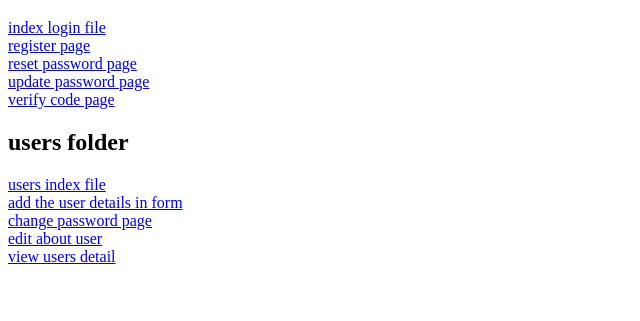
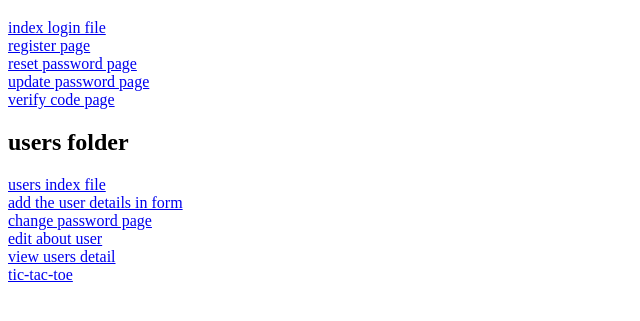
Before and after one commit to umavivekmodi/auth, a plain HTML site: page links.html in a window 1280 px wide. Shown: the part 61-382 px from the top of the page, without its empty margins (0-640 px from the left). Drawn offline with Linux system fonts and the light colour scheme.

Commit message:
add  the game link in file

```diff
--- a/links.html
+++ b/links.html
@@ -19,6 +19,7 @@
     <a href="/users/add_users.html">add the user details in form</a></br/>
     <a href="/users/changepass.html"> change password page</a><br/>
     <a href="/users/EditUser.html">edit about user</a><br/>
-    <a href="/users/viewuserdetaild.html">view users detail</a>
+    <a href="/users/viewuserdetaild.html">view users detail</a><br/>
+    <a href="/tic_tac_to.html">tic-tac-toe</a>
 </body>
 </html>
```
